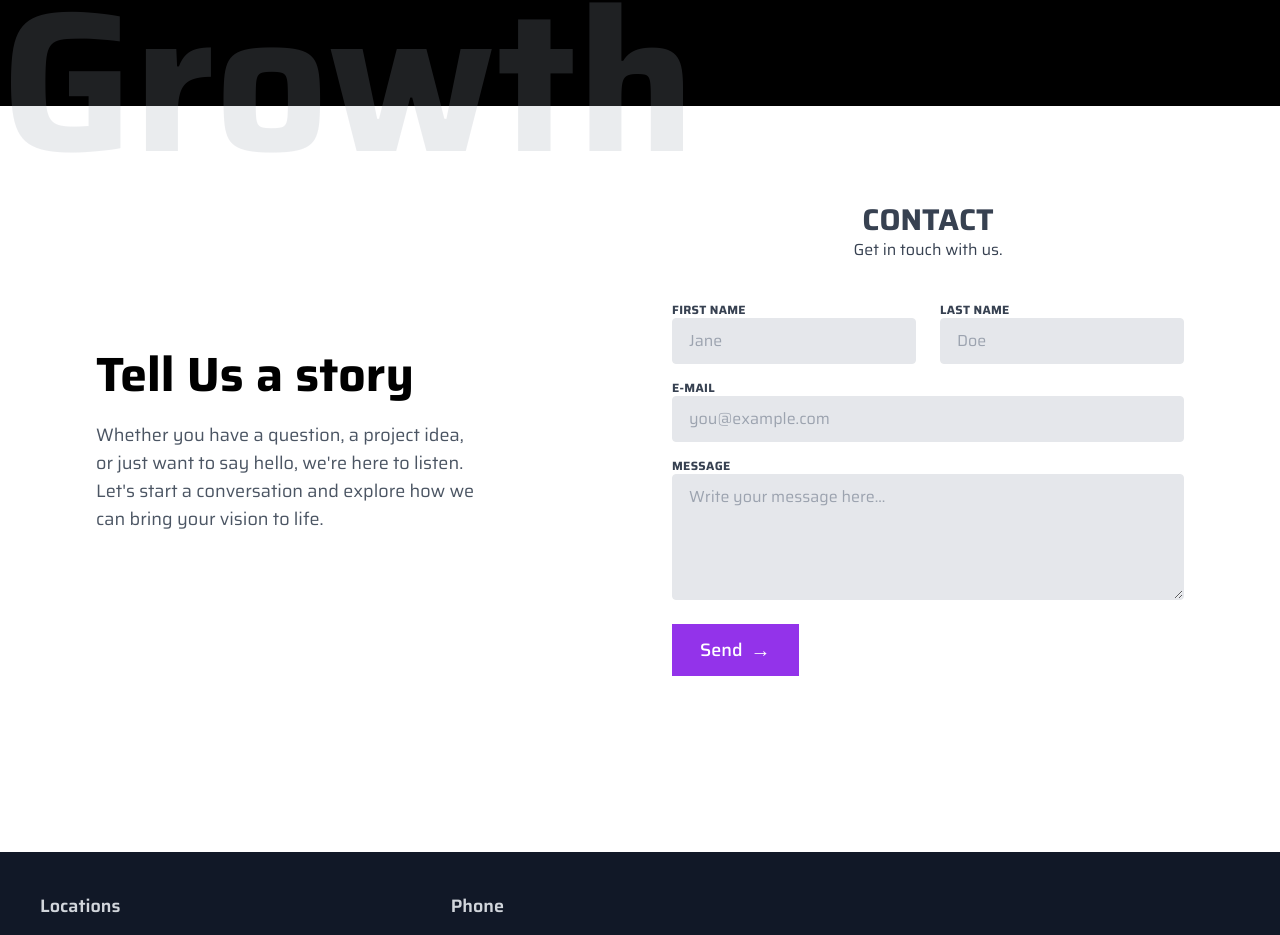
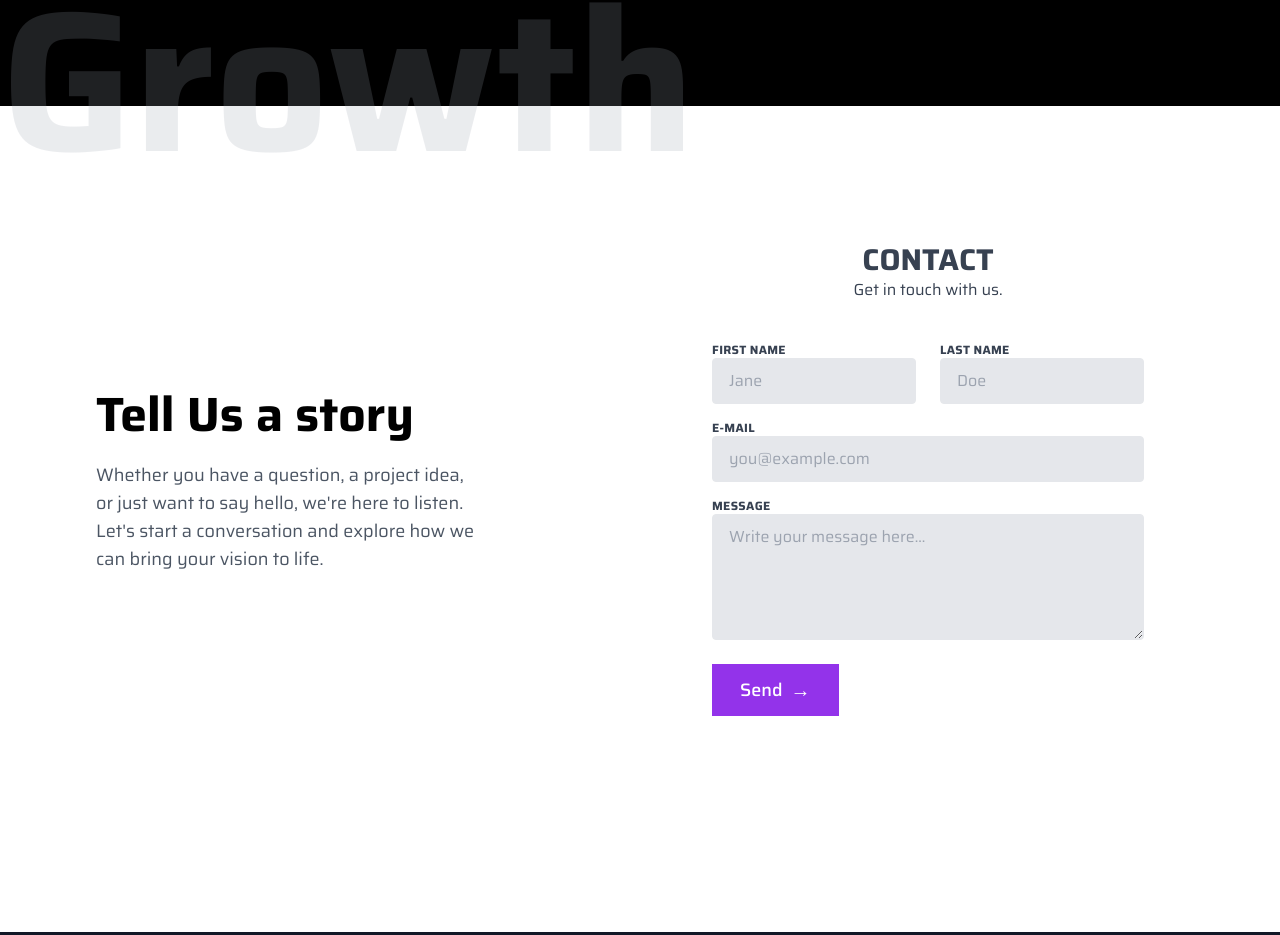
Before and after one commit to yusufkarakaya/agency-website-nextjs, a Next.js app: page /contact in a window 1280 px wide. Shown: the part 394-1329 px from the top of the page. Built offline with nearby package versions, Linux system fonts and the light colour scheme; no server answers.

Commit message:
added padding to contact form

```diff
--- a/app/components/contact-us/page.jsx
+++ b/app/components/contact-us/page.jsx
@@ -4,7 +4,7 @@ const Contact = () => {
   const formActionUrl = process.env.NEXT_PUBLIC_FORMSPREE_URL;
 
   return (
-    <div className="mt-24 mb-24">
+    <div className="mt-24 mb-24 p-10">
       <h1 className="text-center text-3xl text-gray-700">
         <strong>CONTACT</strong>
       </h1>
```
